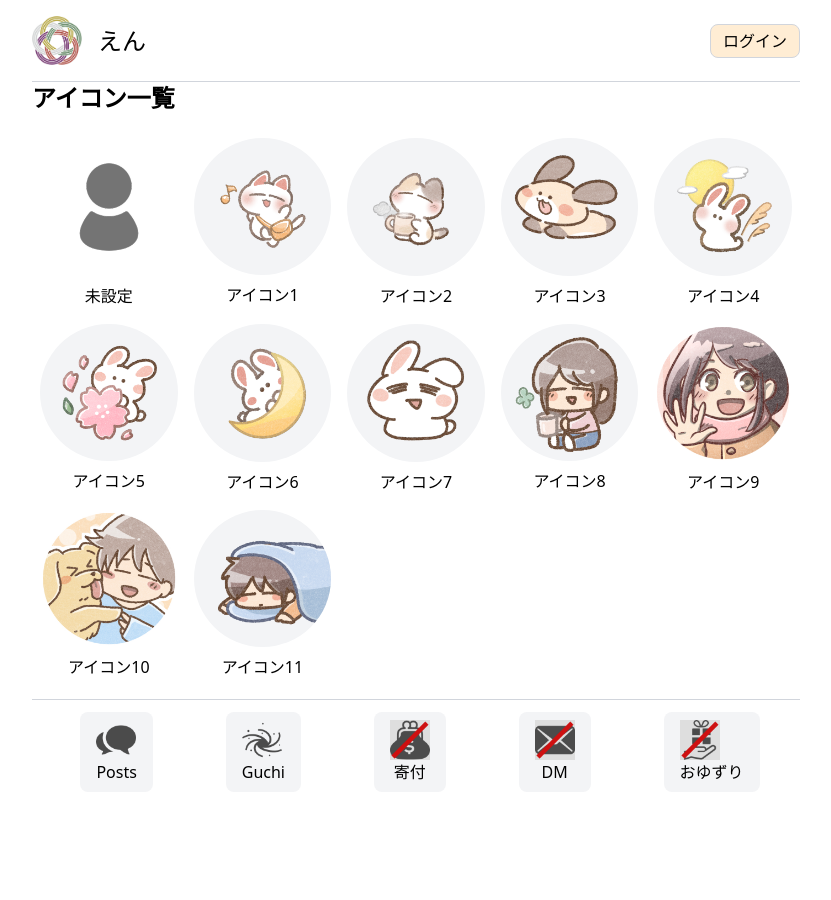
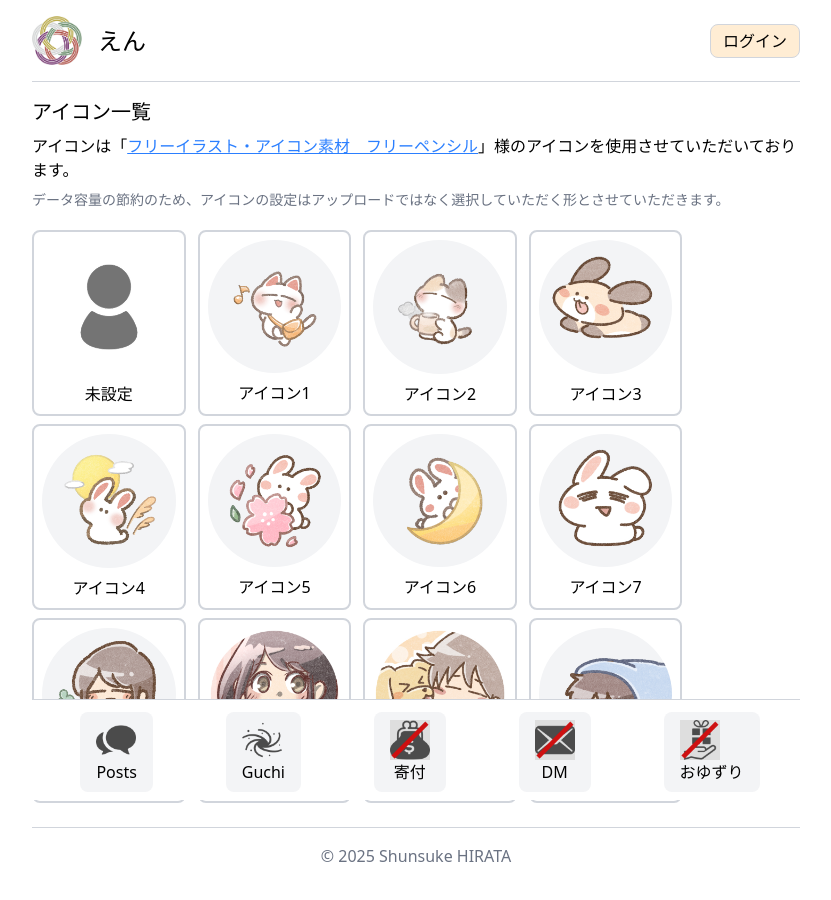
Before and after one commit to Shunsuke0205/message-board-site-on-vercel, a Next.js app: page /profile/edit/icon-preview in a window 1280 px wide. Shown: the top 900 px of the page, without its empty margins (224-1055 px from the left). Before the commit the page ends 864 px from the top, so only its background shows below. Built offline with nearby package versions, Linux system fonts and the light colour scheme; no server answers.

Commit message:
impl: explanation and css

```diff
--- a/src/app/profile/edit/icon-preview/page.tsx
+++ b/src/app/profile/edit/icon-preview/page.tsx
@@ -4,10 +4,25 @@ import { iconDataList, IconData } from "../iconData";
 const IconPreviewPage = () => {
   return (
     <div>
-      <h1 className="text-2xl font-bold mb-4">アイコン一覧</h1>
-      <div className="flex flex-wrap">
+      <h1 className="mt-4 text-xl ">アイコン一覧</h1>
+      <p className="mt-2">
+        アイコンは「
+        <a
+          href="https://iconbu.com/"
+          target="_blank"
+          rel="noopener noreferrer"
+          className="text-blue-500 underline"
+        >
+          フリーイラスト・アイコン素材　フリーペンシル
+        </a>
+        」様のアイコンを使用させていただいております。
+      </p>
+      <p className="mt-2 text-sm text-gray-500">
+        データ容量の節約のため、アイコンの設定はアップロードではなく選択していただく形とさせていただきます。
+      </p>
+      <div className="mt-3 flex flex-wrap">
         {iconDataList.map((iconData: IconData) => (
-          <div key={iconData.iconNumber} className="w-1/5 p-2">
+          <div key={iconData.iconNumber} className="mr-3 mt-2 w-1/5 p-2 border-2 border-gray-300 rounded-lg">
             <img
               src={`/${iconData.Directory}/${iconData.fileName}`}
               alt={iconData.iconName}
```
